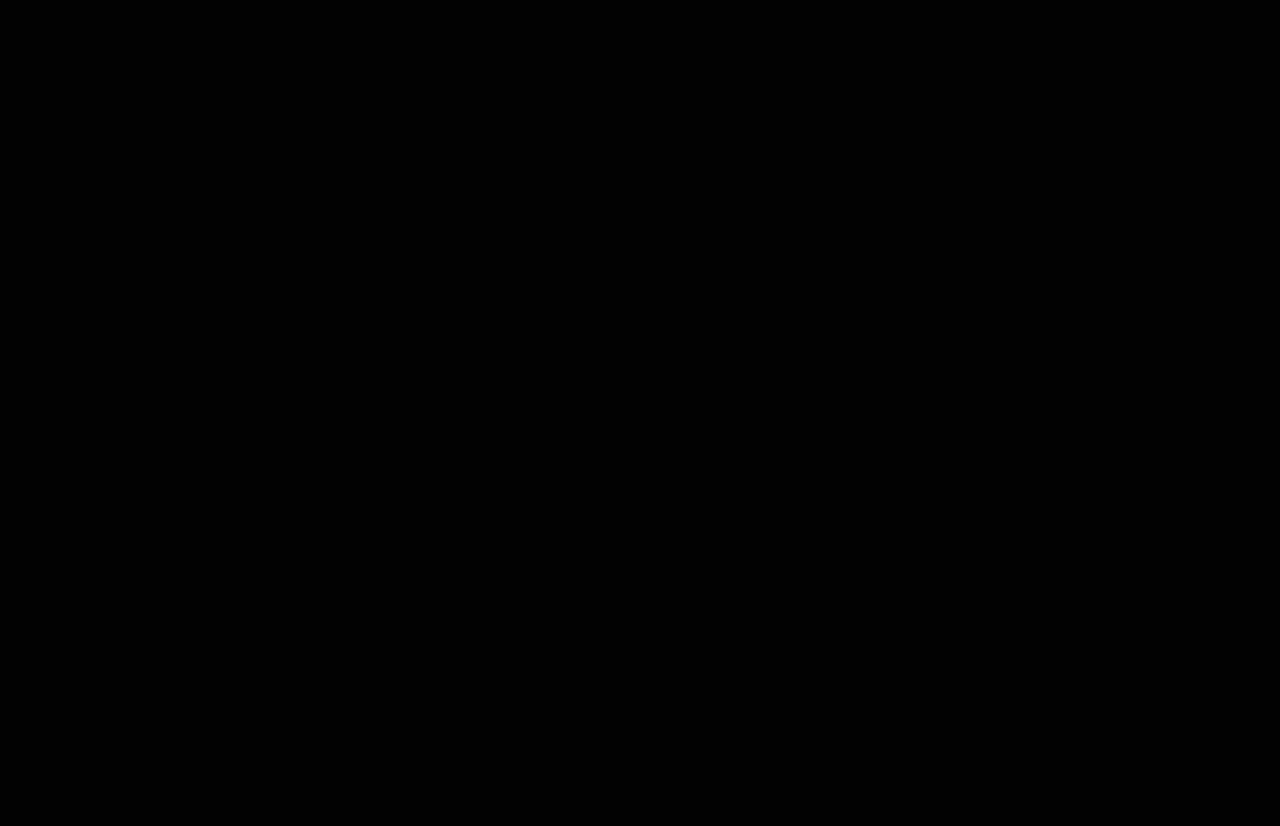
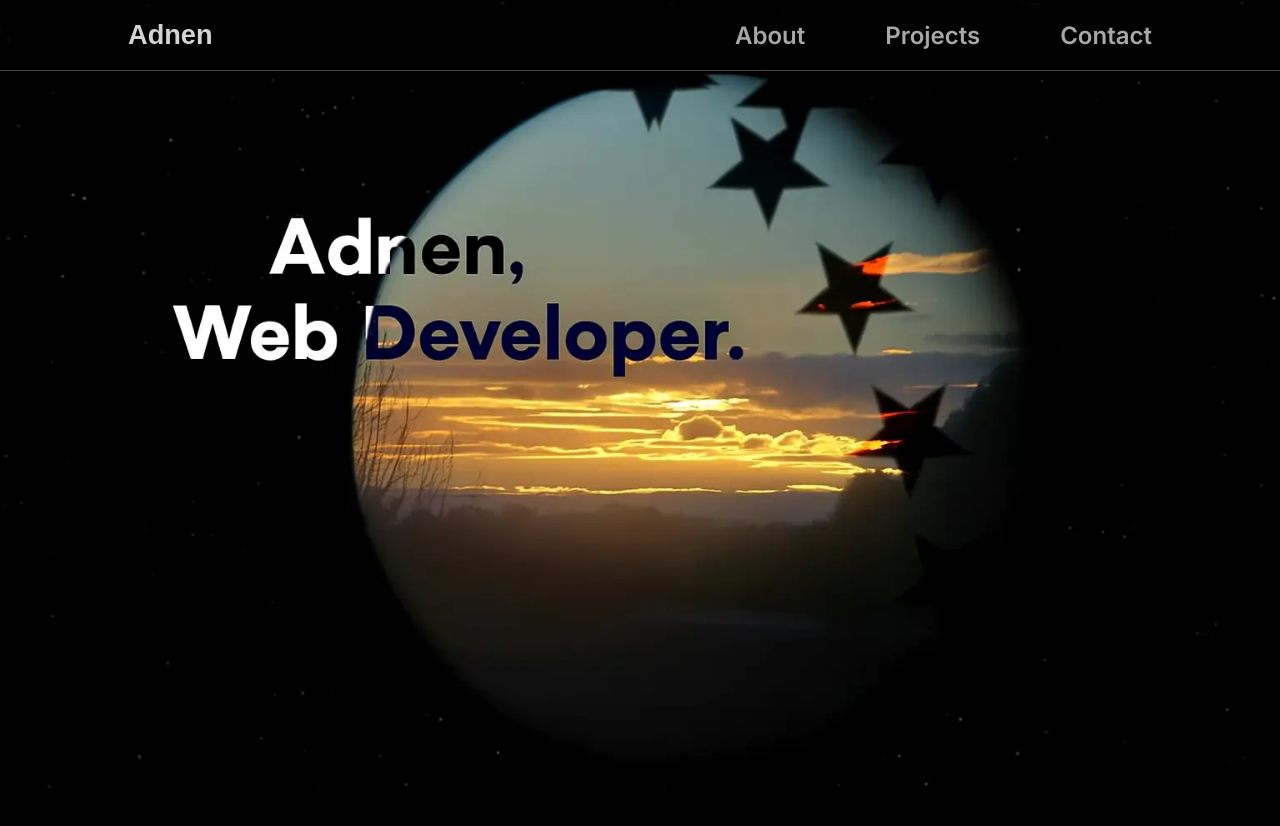
Before and after one commit to AdnaneTaleb10/Odin-Homepage, a website built with webpack: page src/index.html in a window 1280 px wide. Shown: the top 826 px of the page. Before the commit the page ends 800 px from the top, so only its background shows below. Built offline with nearby package versions, Linux system fonts and the light colour scheme; a web font is replaced by a local one.

Commit message:
Create navbar and main section with background image

```diff
--- a/src/index.html
+++ b/src/index.html
@@ -1,12 +1,33 @@
 <!DOCTYPE html>
 <html lang="en">
-<head>
-    <meta charset="UTF-8">
-    <meta name="viewport" content="width=device-width, initial-scale=1.0">
-    <link href="https://fonts.googleapis.com/css2?family=Inter:wght@400;600;700&display=swap" rel="stylesheet">
+  <head>
+    <meta charset="UTF-8" />
+    <meta name="viewport" content="width=device-width, initial-scale=1.0" />
+    <link
+      href="https://fonts.googleapis.com/css2?family=Inter:wght@400;600;700&display=swap"
+      rel="stylesheet"
+    />
+    <link
+      href="https://api.fontshare.com/v2/css?f[]=satoshi@700&display=swap"
+      rel="stylesheet"
+    />
+    <link rel="icon" type="image/x-icon" href="./assets/icons/logo.jpg" />
     <title>Homepage</title>
-</head>
-<body>
+  </head>
+  <body>
+    <nav>
+      <h3>Adnen</h3>
 
-</body>
+      <div id="links-container">
+        <h3>About</h3>
+        <h3>Projects</h3>
+        <h3>Contact</h3>
+      </div>
+    </nav>
+
+    <main>
+      <img src="./assets/wallpapers/AdnenDeveloper.webp" alt="Adnen Developer">
+    </main>
+
+  </body>
 </html>
--- a/src/style.css
+++ b/src/style.css
@@ -1,18 +1,74 @@
 *,
 *::before,
-*::after{
-    box-sizing: border-box;
+*::after {
+  box-sizing: border-box;
 }
 
-*{
-    margin: 0;
-    padding: 0;
+* {
+  margin: 0;
+  padding: 0;
 }
 
 body {
-  font-family: 'Inter', sans-serif;
+  position: relative;
+  font-family: "Inter", sans-serif;
   max-width: 100vw;
   overflow-x: hidden;
   background-color: #020202;
   color: white;
 }
+
+h1 {
+  font-size: 5rem;
+}
+
+h2 {
+  font-size: 4rem;
+}
+
+h3 {
+  font-size: 1.5rem;
+}
+
+p {
+  font-size: 1.5rem;
+  color: #9e9e9e;
+  font-weight: 300;
+  line-height: 150%;
+}
+
+nav {
+  position: fixed;
+  top: 0;
+  width: 100%;
+  display: flex;
+  align-items: center;
+  justify-content: space-between;
+  padding: 1.2em 8em;
+  border-bottom: 1px solid rgba(255, 255, 255, 0.27);
+  background-color: rgba(2, 2, 2, 0.487);
+  backdrop-filter: blur(10px);
+}
+
+nav > h3 {
+  font-family: "Satoshi", sans-serif;
+  font-weight: 900;
+  font-size: 1.7em;
+  color: #d4d4d4;
+}
+
+#links-container {
+  display: flex;
+  align-items: center;
+  gap: 5em;
+}
+
+#links-container > h3 {
+  font-weight: 600;
+  color: rgb(167, 167, 167);
+}
+
+main > img {
+  width: 100%;
+  height: auto;
+}
```
